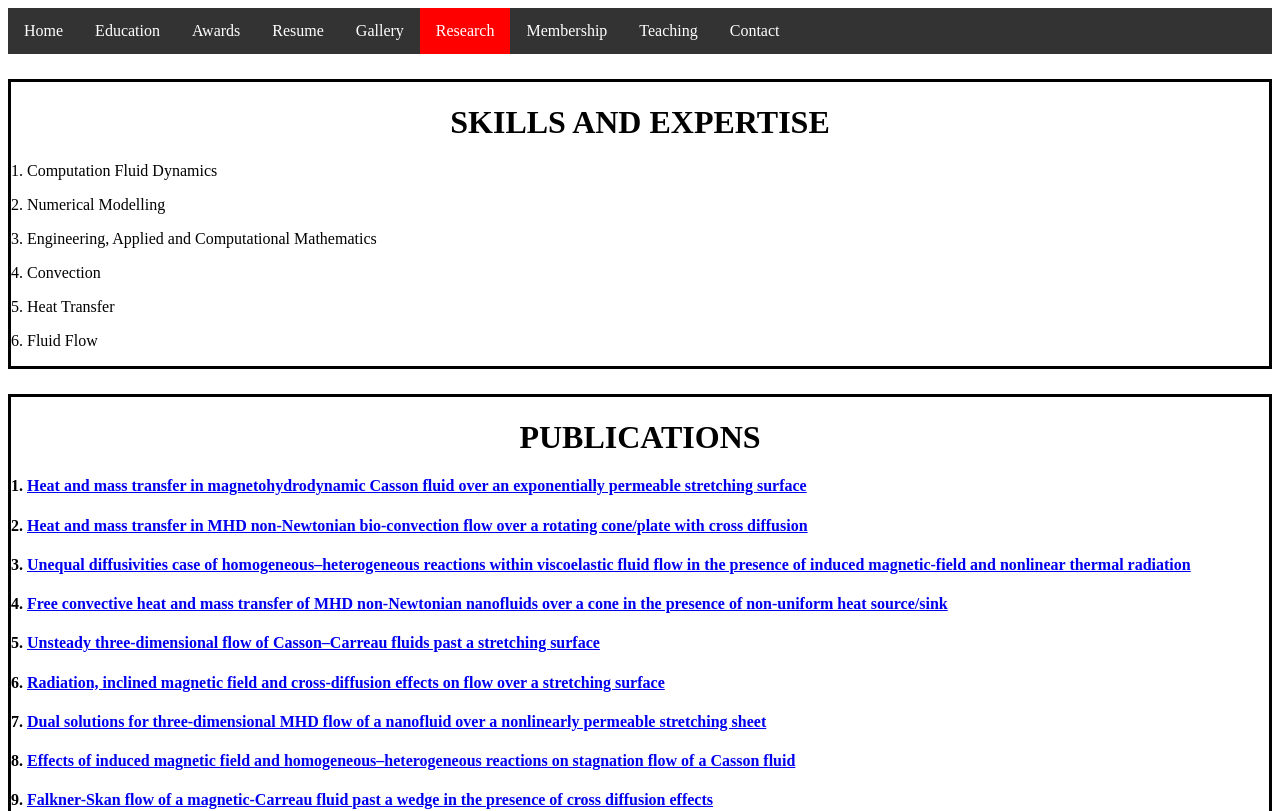
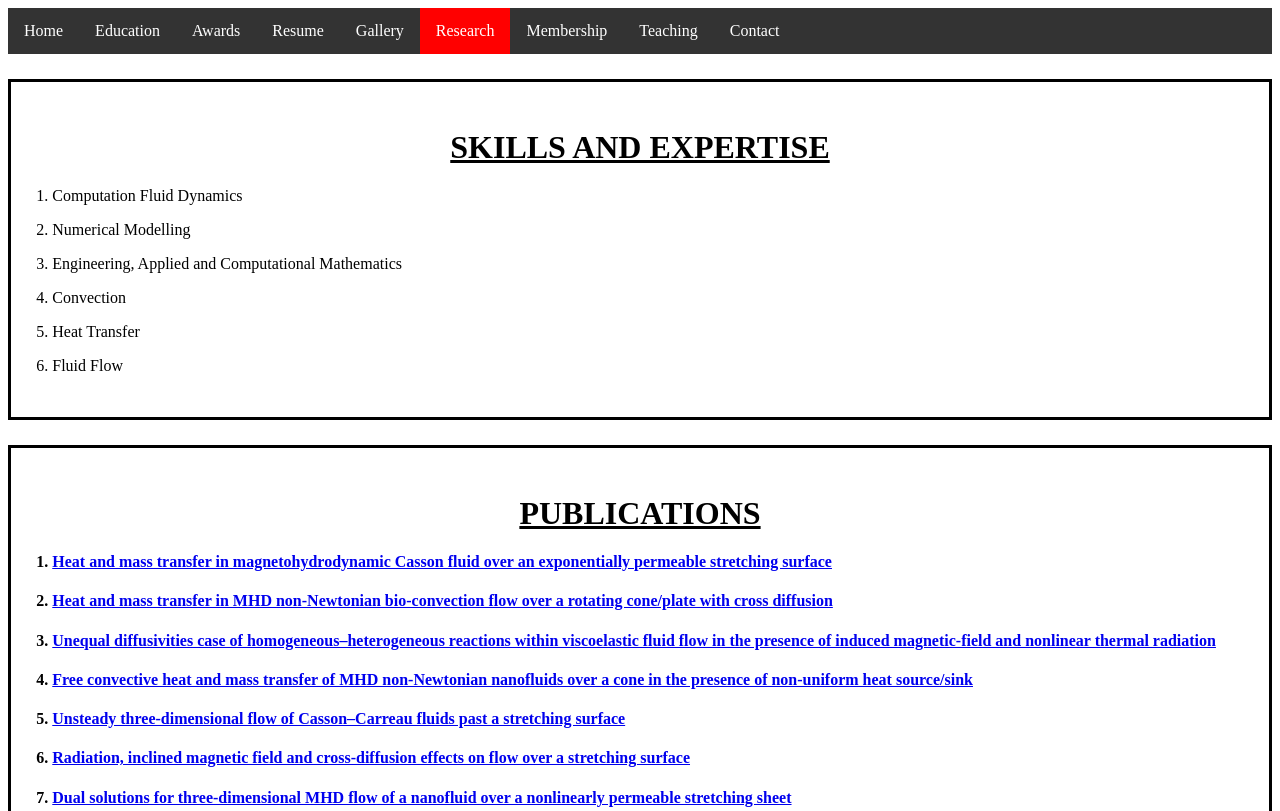
Before and after one commit to Varun-Kodathala/cskraju, a plain HTML site: page research.html in a window 1280 px wide. Shown: the top 811 px of the page. Drawn offline with Linux system fonts and the light colour scheme.

Commit message:
Update research.css

```diff
--- a/research.css
+++ b/research.css
@@ -1,20 +1,25 @@
 #title{
   font-size: 2em;
    text-align: center;
+  text-decoration-line: underline;
+
 
 }
 .expert{
   font-family: 'Source Serif Pro', serif;
   margin-top: 2%;
   border-style: solid;
+  padding:2%;
 }
 .Publications  {
   font-family: 'Source Serif Pro', serif;
   margin-top: 2%;
   border-style: solid;
+   padding:2%;
 }
  .Books{
   font-family: 'Source Serif Pro', serif;
   margin-top: 2%;
   border-style: solid;
+    padding:2%;
 }
```
